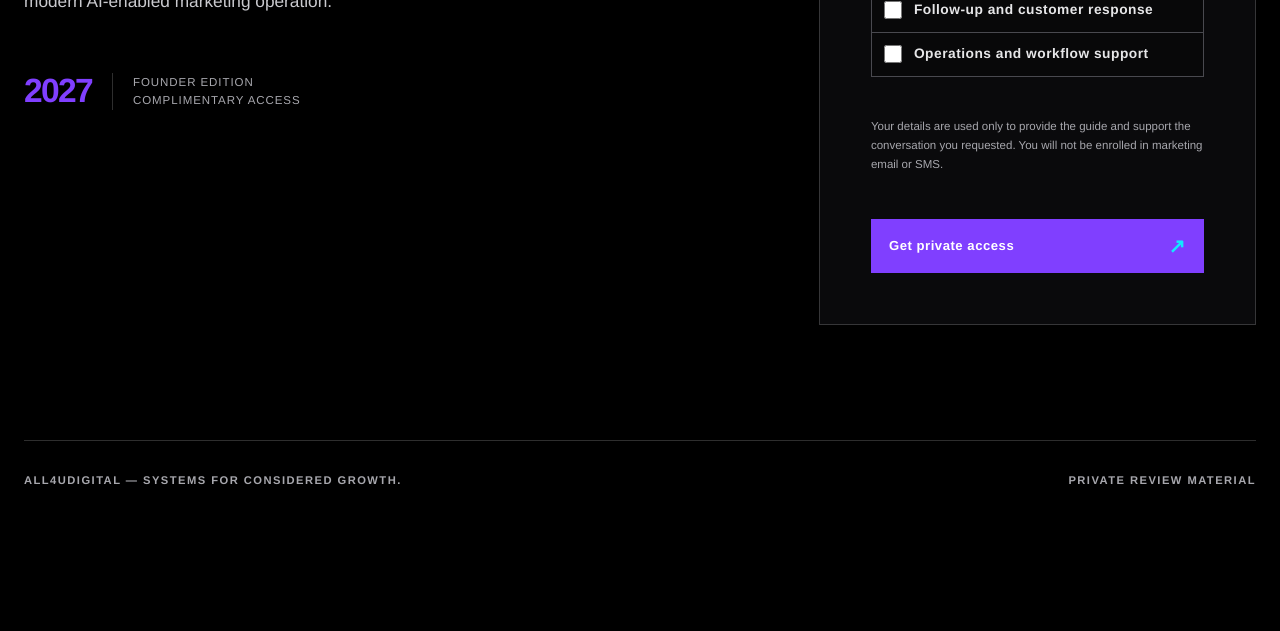
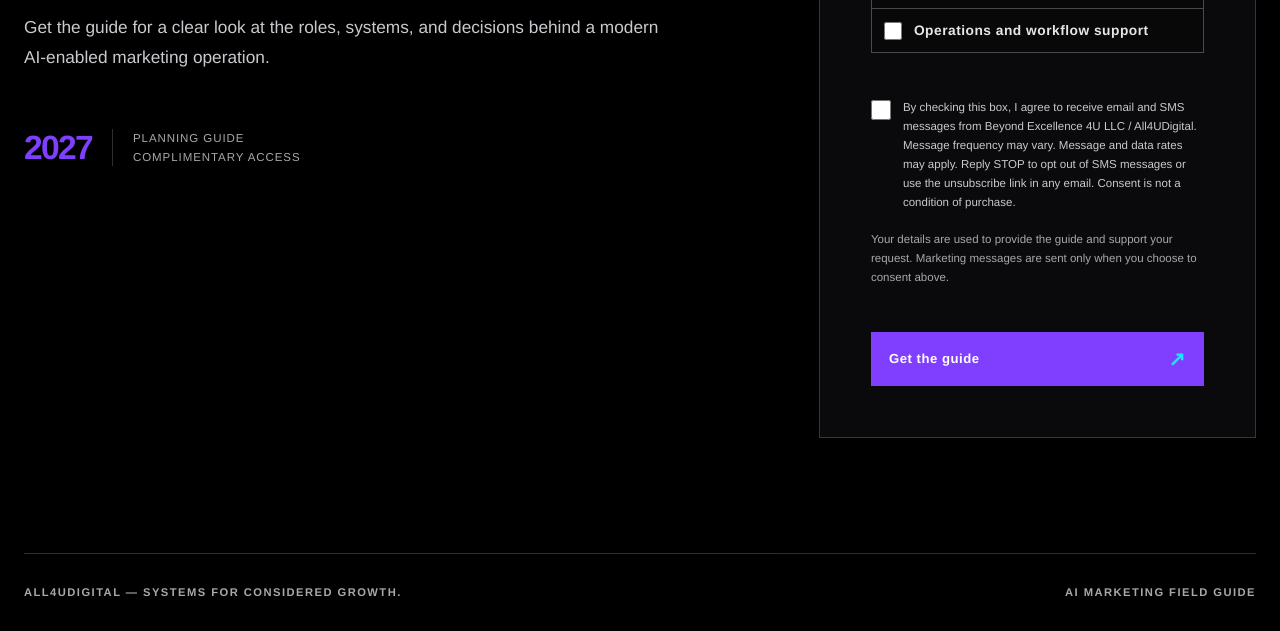
Before and after one commit to beyondexcellence4u-lang/all4udigital-project-173-guide, a plain HTML site: page index.html in a window 1280 px wide. Shown: the part 845-1476 px from the top of the page. Before the commit the page ends 1363 px from the top, so only its background shows below. Drawn offline with Linux system fonts and the light colour scheme.

Commit message:
fix: apply approved Project 173 canonical-page corrections

```diff
--- a/index.html
+++ b/index.html
@@ -5,8 +5,8 @@
   <meta name="viewport" content="width=device-width, initial-scale=1">
   <meta name="robots" content="noindex, nofollow, noarchive">
   <meta name="referrer" content="no-referrer">
-  <title>Founder Review | All4UDigital</title>
-  <meta name="description" content="Private founder access to the All4UDigital AI Marketing Guide.">
+  <title>AI Marketing Guide | All4UDigital</title>
+  <meta name="description" content="Get the All4UDigital AI Marketing Guide for building a modern marketing operation.">
   <link rel="stylesheet" href="./styles.css">
   <script src="./script.js" defer></script>
 </head>
@@ -15,7 +15,7 @@
     <a class="brand" href="./index.html" aria-label="All4UDigital home">
       <img src="./public/OFFICIAL_LOGO.png" alt="All4UDigital" width="180" height="90">
     </a>
-    <p class="review-label">Private founder review <span aria-hidden="true">/</span> Project #173</p>
+    <p class="review-label">AI marketing field guide</p>
   </header>
 
   <main>
@@ -23,18 +23,17 @@
       <div class="hero-copy">
         <p class="eyebrow">A practical field guide for what comes next</p>
         <h1 id="page-title">Build an AI marketing team that works around your business.</h1>
-        <p class="intro">Get the private guide for a clear look at the roles, systems, and decisions behind a modern AI-enabled marketing operation.</p>
+        <p class="intro">Get the guide for a clear look at the roles, systems, and decisions behind a modern AI-enabled marketing operation.</p>
         <div class="edition" aria-label="Guide edition">
           <span>2027</span>
-          <p>Founder edition<br>Complimentary access</p>
+          <p>Planning guide<br>Complimentary access</p>
         </div>
       </div>
 
       <div class="form-panel">
         <div class="panel-heading">
-          <p class="step">01 / Access</p>
           <h2>Send me the guide</h2>
-          <p>Tell us where to direct your private access.</p>
+          <p>Tell us where to send your guide.</p>
         </div>
 
         <form id="lead-form" action="https://hook.us2.make.com/y39yq1zceealuufs1wskuayaygd0iia4" method="post" novalidate>
@@ -73,11 +72,16 @@
             <p class="field-error" id="interests-error"></p>
           </fieldset>
 
-          <p class="privacy-note">Your details are used only to provide the guide and support the conversation you requested. You will not be enrolled in marketing email or SMS.</p>
+          <label class="consent-option" for="marketingConsent">
+            <input id="marketingConsent" name="marketingConsent" type="checkbox">
+            <span>By checking this box, I agree to receive email and SMS messages from Beyond Excellence 4U LLC / All4UDigital. Message frequency may vary. Message and data rates may apply. Reply STOP to opt out of SMS messages or use the unsubscribe link in any email. Consent is not a condition of purchase.</span>
+          </label>
+
+          <p class="privacy-note">Your details are used to provide the guide and support your request. Marketing messages are sent only when you choose to consent above.</p>
           <p class="form-status" id="form-status" role="status" aria-live="polite"></p>
 
           <button class="primary-button" type="submit">
-            <span>Get private access</span>
+            <span>Get the guide</span>
             <span class="button-mark" aria-hidden="true">↗</span>
           </button>
         </form>
@@ -87,7 +91,7 @@
 
   <footer>
     <p>All4UDigital <span aria-hidden="true">—</span> Systems for considered growth.</p>
-    <p>Private review material</p>
+    <p>AI marketing field guide</p>
   </footer>
 </body>
 </html>
```
